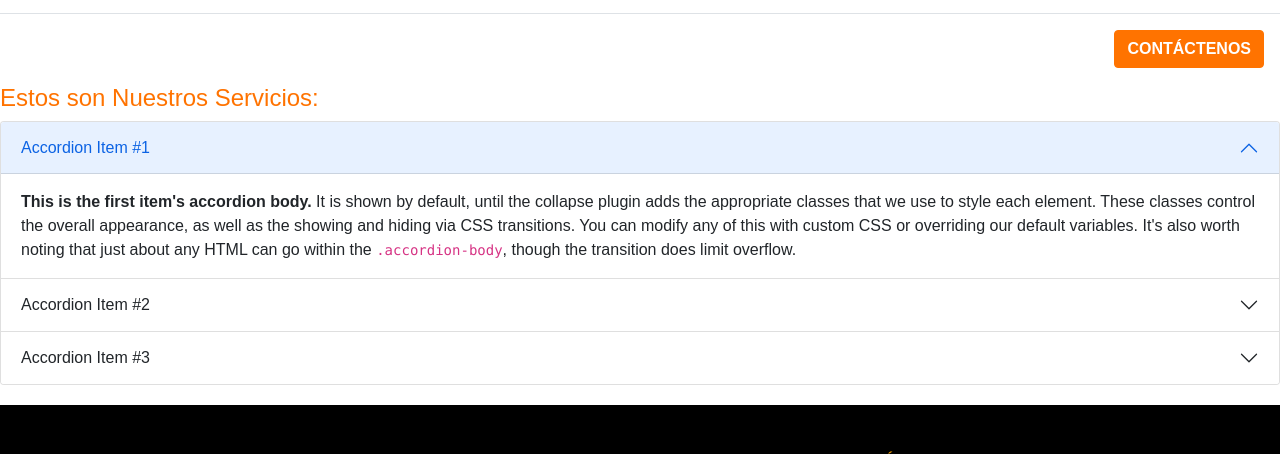
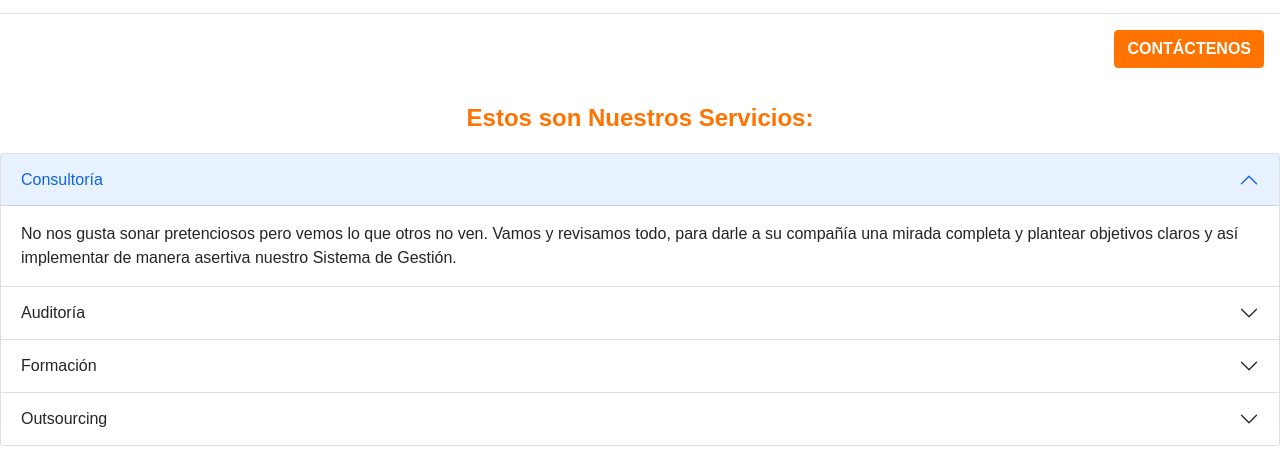
Before and after one commit to SamNorato/proyecto, a website: page index.html in a window 1280 px wide. Shown: the part 1356-1810 px from the top of the page. Drawn offline with nearby package versions, Linux system fonts and the light colour scheme.

Commit message:
index cambios

```diff
--- a/index.html
+++ b/index.html
@@ -122,41 +122,53 @@
     </form>
     </div>
 
-     <h4 class="nuestros-servicios" >Estos son Nuestros Servicios:</h4>
+     <h4 class="mt-0" >Estos son Nuestros Servicios:</h4>
       <div class="accordion" id="accordionExample">
         <div class="accordion-item">
           <h2 class="accordion-header" id="headingOne">
             <button class="accordion-button" type="button" data-bs-toggle="collapse" data-bs-target="#collapseOne" aria-expanded="true" aria-controls="collapseOne">
-              Accordion Item #1
+              Consultoría
             </button>
           </h2>
           <div id="collapseOne" class="accordion-collapse collapse show" aria-labelledby="headingOne" data-bs-parent="#accordionExample">
             <div class="accordion-body">
-              <strong>This is the first item's accordion body.</strong> It is shown by default, until the collapse plugin adds the appropriate classes that we use to style each element. These classes control the overall appearance, as well as the showing and hiding via CSS transitions. You can modify any of this with custom CSS or overriding our default variables. It's also worth noting that just about any HTML can go within the <code>.accordion-body</code>, though the transition does limit overflow.
+              No nos gusta sonar pretenciosos pero vemos lo que otros no ven. Vamos y revisamos todo, para darle a su compañía una mirada completa y plantear objetivos claros y así implementar de manera asertiva nuestro Sistema de Gestión.
             </div>
           </div>
         </div>
         <div class="accordion-item">
           <h2 class="accordion-header" id="headingTwo">
             <button class="accordion-button collapsed" type="button" data-bs-toggle="collapse" data-bs-target="#collapseTwo" aria-expanded="false" aria-controls="collapseTwo">
-              Accordion Item #2
+              Auditoría
             </button>
           </h2>
           <div id="collapseTwo" class="accordion-collapse collapse" aria-labelledby="headingTwo" data-bs-parent="#accordionExample">
             <div class="accordion-body">
-              <strong>This is the second item's accordion body.</strong> It is hidden by default, until the collapse plugin adds the appropriate classes that we use to style each element. These classes control the overall appearance, as well as the showing and hiding via CSS transitions. You can modify any of this with custom CSS or overriding our default variables. It's also worth noting that just about any HTML can go within the <code>.accordion-body</code>, though the transition does limit overflow.
+              Tenemos un ojo analítico antes que crítico para recomendarle las mejores prácticas para su Sistema de Gestión. Al final lo que cuenta es el resultado.
             </div>
           </div>
         </div>
         <div class="accordion-item">
           <h2 class="accordion-header" id="headingThree">
             <button class="accordion-button collapsed" type="button" data-bs-toggle="collapse" data-bs-target="#collapseThree" aria-expanded="false" aria-controls="collapseThree">
-              Accordion Item #3
+              Formación
             </button>
           </h2>
           <div id="collapseThree" class="accordion-collapse collapse" aria-labelledby="headingThree" data-bs-parent="#accordionExample">
             <div class="accordion-body">
-              <strong>This is the third item's accordion body.</strong> It is hidden by default, until the collapse plugin adds the appropriate classes that we use to style each element. These classes control the overall appearance, as well as the showing and hiding via CSS transitions. You can modify any of this with custom CSS or overriding our default variables. It's also worth noting that just about any HTML can go within the <code>.accordion-body</code>, though the transition does limit overflow.
+              Las capacitaciones grupales alinean equipos de trabajo, pero las capacitaciones individuales empoderan y potencian. En Ant Design & Quality somos expertos en trabajar uno a uno o de manera grupal para sacar el máximo de cada persona.
+            </div>
+          </div>
+        </div>
+        <div class="accordion-item">
+          <h2 class="accordion-header" id="headingThree">
+            <button class="accordion-button collapsed" type="button" data-bs-toggle="collapse" data-bs-target="#collapseThree" aria-expanded="false" aria-controls="collapseThree">
+              Outsourcing
+            </button>
+          </h2>
+          <div id="collapseThree" class="accordion-collapse collapse" aria-labelledby="headingThree" data-bs-parent="#accordionExample">
+            <div class="accordion-body">
+              Nos encargamos de administrar y operar los sistemas de gestión por ustedes, garantizando que las actividades se ejecutarán en el tiempo planeado.
             </div>
           </div>
         </div>
```
